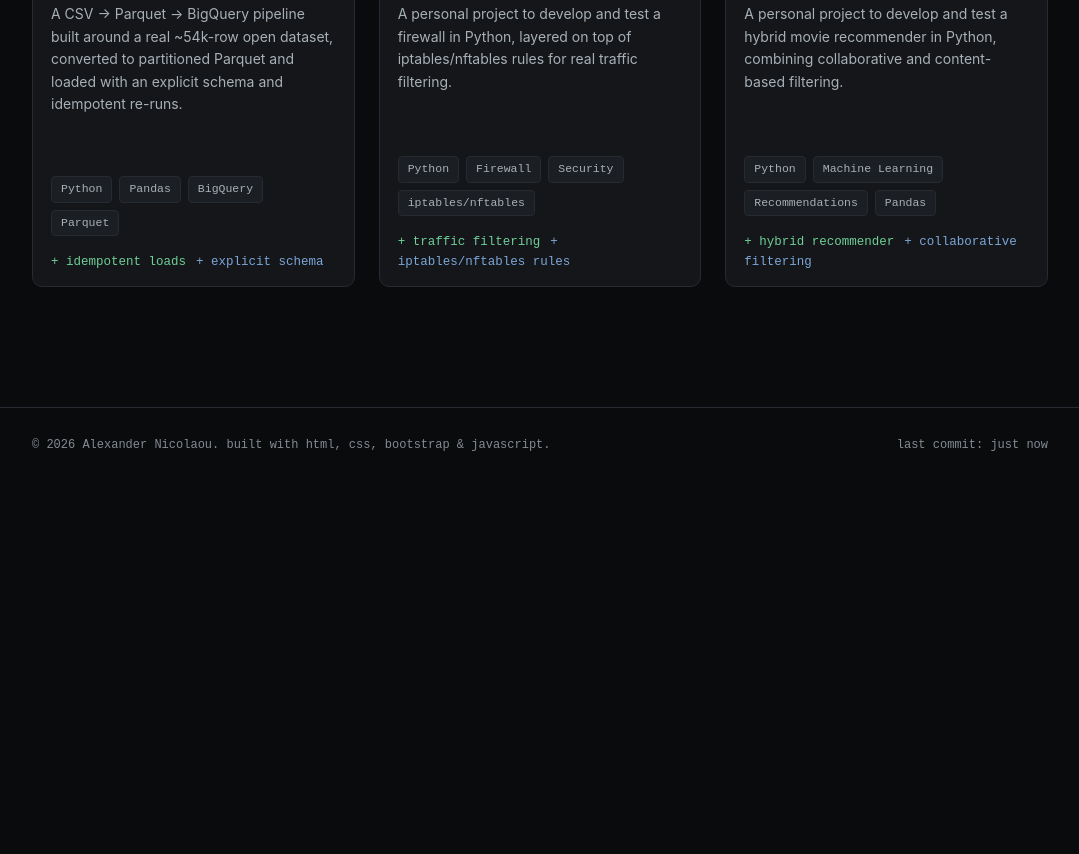
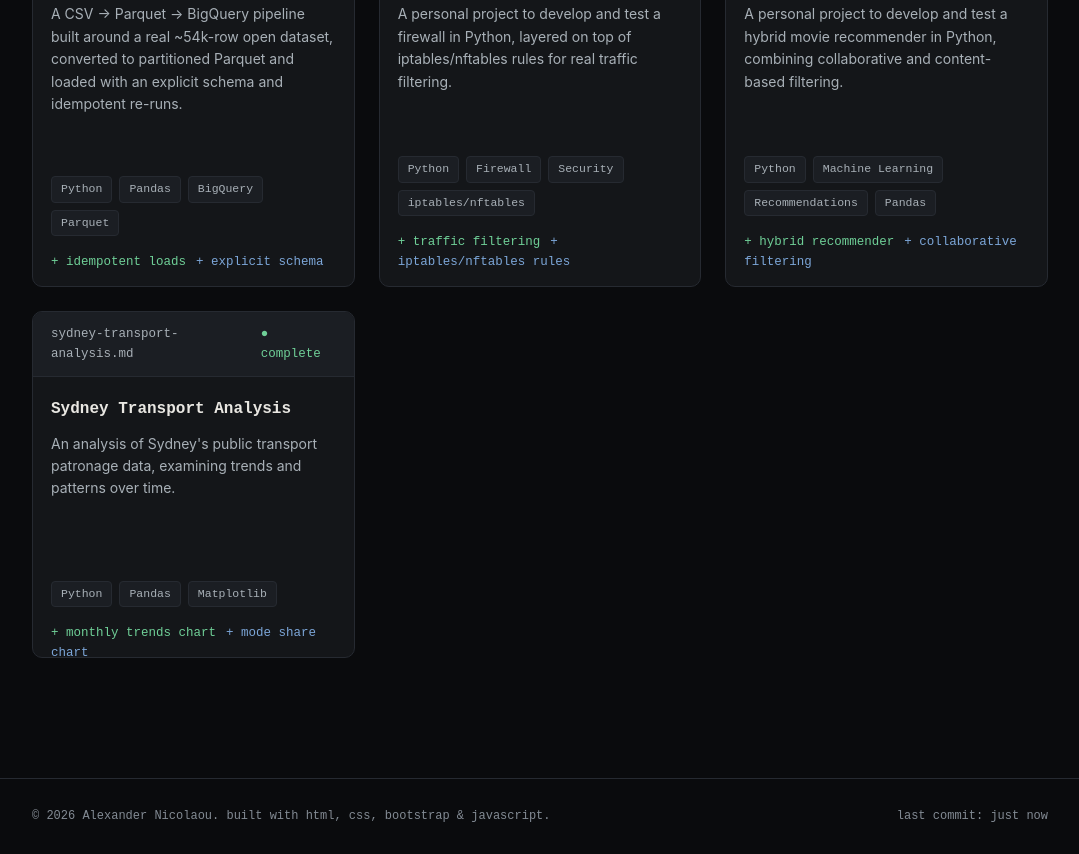
Before and after one commit to AlexNCyber/AlexNCyber.github.io, a plain HTML site: page projects.html in a window 1280 px wide. Shown: the part 995-1849 px from the top of the page, without its empty margins (100-1179 px from the left). Before the commit the page ends 1478 px from the top, so only its background shows below. Drawn offline with nearby package versions, Linux system fonts and the light colour scheme.

Commit message:
Add files via upload

```diff
--- a/projects.html
+++ b/projects.html
@@ -136,6 +136,19 @@
           </div>
         </div>
 
+                <div class="col-12 col-md-6 col-lg-4 project-item" data-category="data">
+          <div class="project-card">
+            <div class="card-tab"><span>sydney-transport-analysis.md</span><span class="card-status">● complete</span></div>
+            <div class="card-body">
+              <div class="card-title">Sydney Transport Analysis</div>
+              <div class="card-desc">An analysis of Sydney's public transport patronage data, examining trends and patterns over time.</div>
+              <div class="tags"><span class="tag">Python</span><span class="tag">Pandas</span><span class="tag">Matplotlib</span></div>
+              <div class="diffstat"><span class="add">+ monthly trends chart</span><span class="add-alt">+ mode share chart</span></div>
+              <div class="card-links"><a href="https://github.com/AlexNCyber/Sydney-Transport-Analysis" target="_blank" rel="noopener noreferrer">source code →</a></div>
+            </div>
+          </div>
+        </div>
+
       </div>
     </section>
   </div>
```
